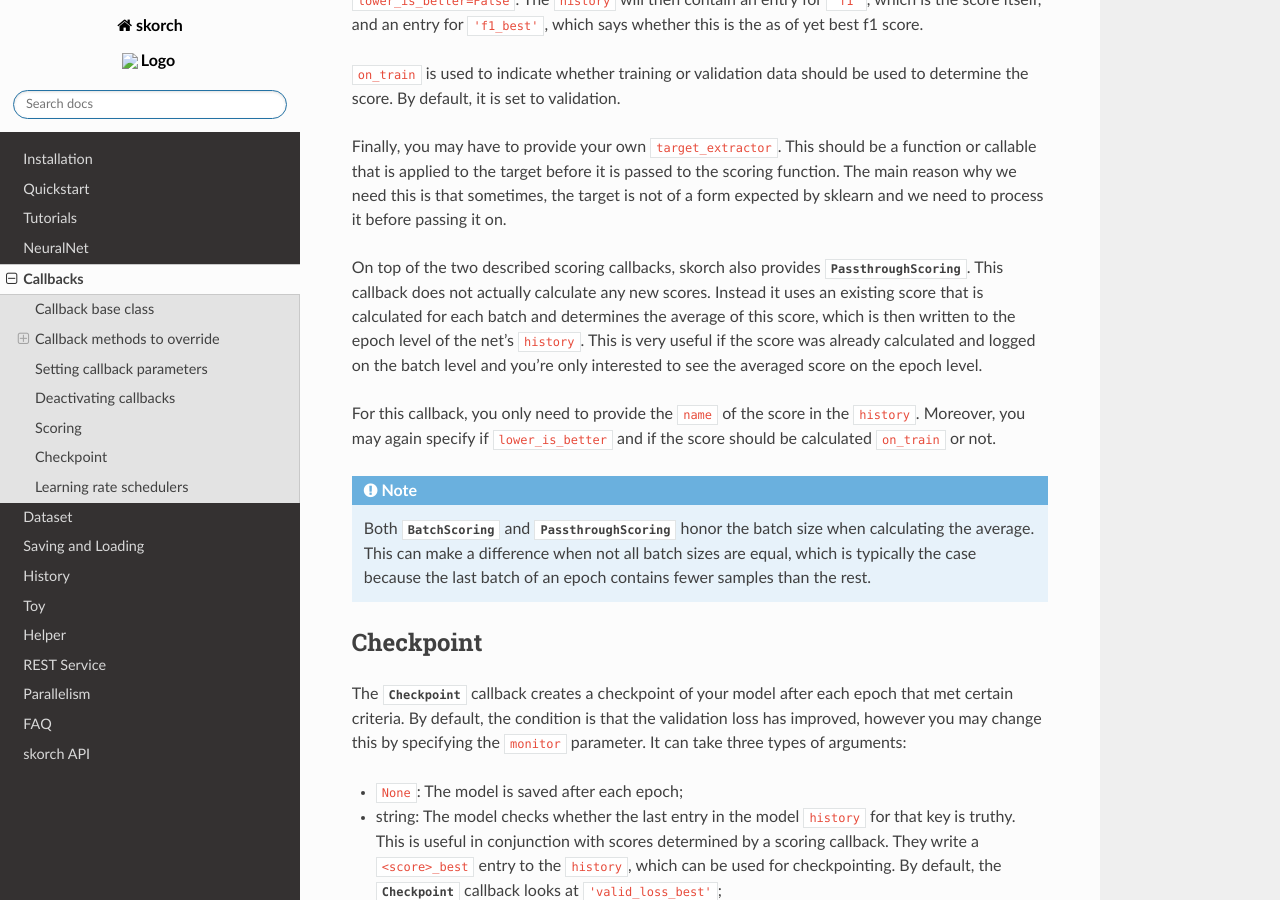
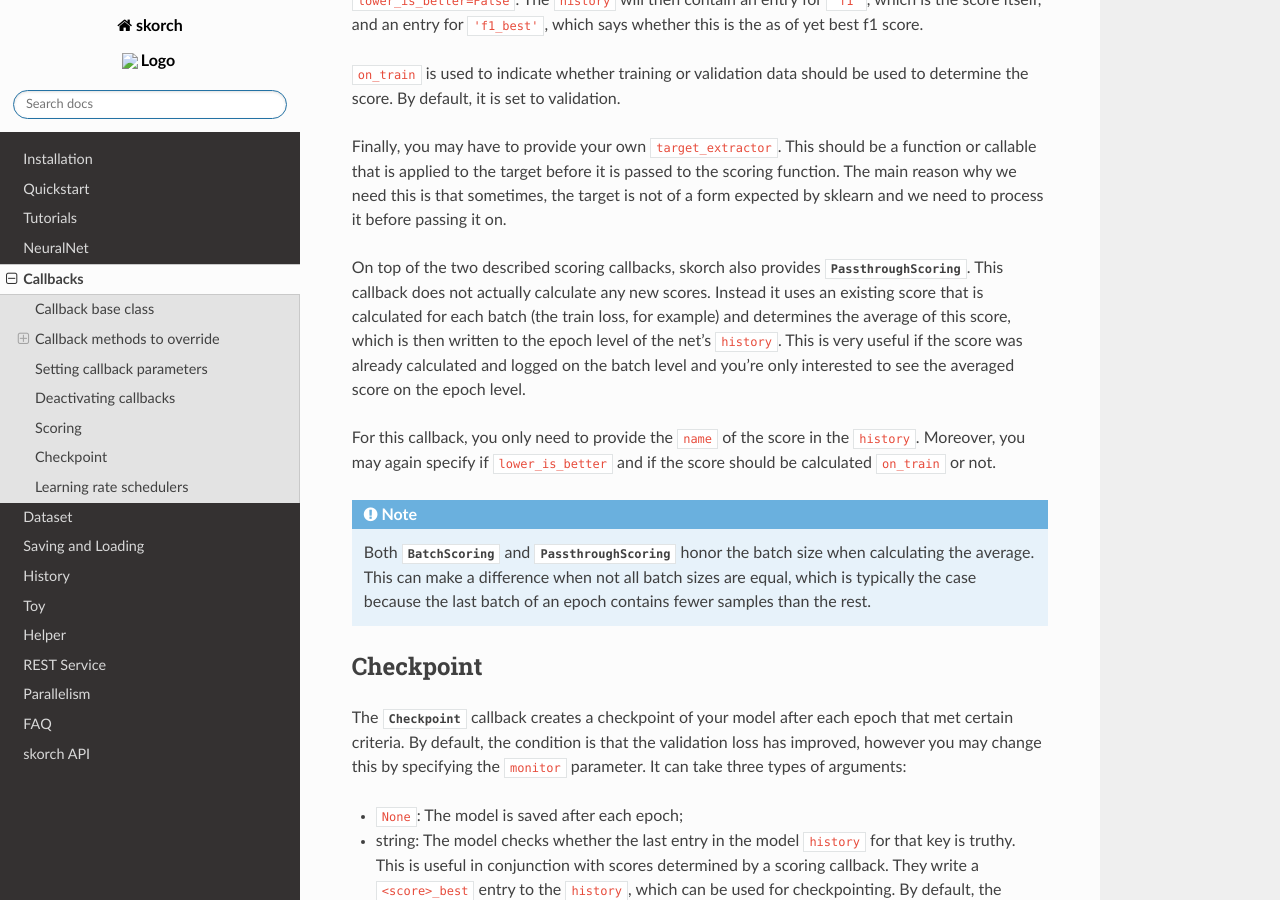
Before and after one commit to skorch-dev/skorch, a Sphinx documentation site: the page built from docs/user/callbacks.rst, in a window 1280 px wide and 900 px high, scrolled down 3391 px. Built offline with Sphinx 7.4.7 and the Read the Docs theme 2.0.0, drawn with Linux system fonts in a browser that asks for light colours.

```diff
--- a/docs/user/callbacks.rst
+++ b/docs/user/callbacks.rst
@@ -200,13 +200,13 @@ is that sometimes, the target is not of a form expected by sklearn and
 we need to process it before passing it on.
 
 On top of the two described scoring callbacks, skorch also provides
-:class:`.PassthroughScoring`. This callback does not actually calculate
-any new scores. Instead it uses an existing score that is calculated
-for each batch and determines the average of this score, which is
-then written to the epoch level of the net's ``history``. This is very
-useful if the score was already calculated and logged on the batch
-level and you're only interested to see the averaged score on the
-epoch level.
+:class:`.PassthroughScoring`. This callback does not actually
+calculate any new scores. Instead it uses an existing score that is
+calculated for each batch (the train loss, for example) and determines
+the average of this score, which is then written to the epoch level of
+the net's ``history``. This is very useful if the score was already
+calculated and logged on the batch level and you're only interested to
+see the averaged score on the epoch level.
 
 For this callback, you only need to provide the ``name`` of the score
 in the ``history``. Moreover, you may again specify if
```
